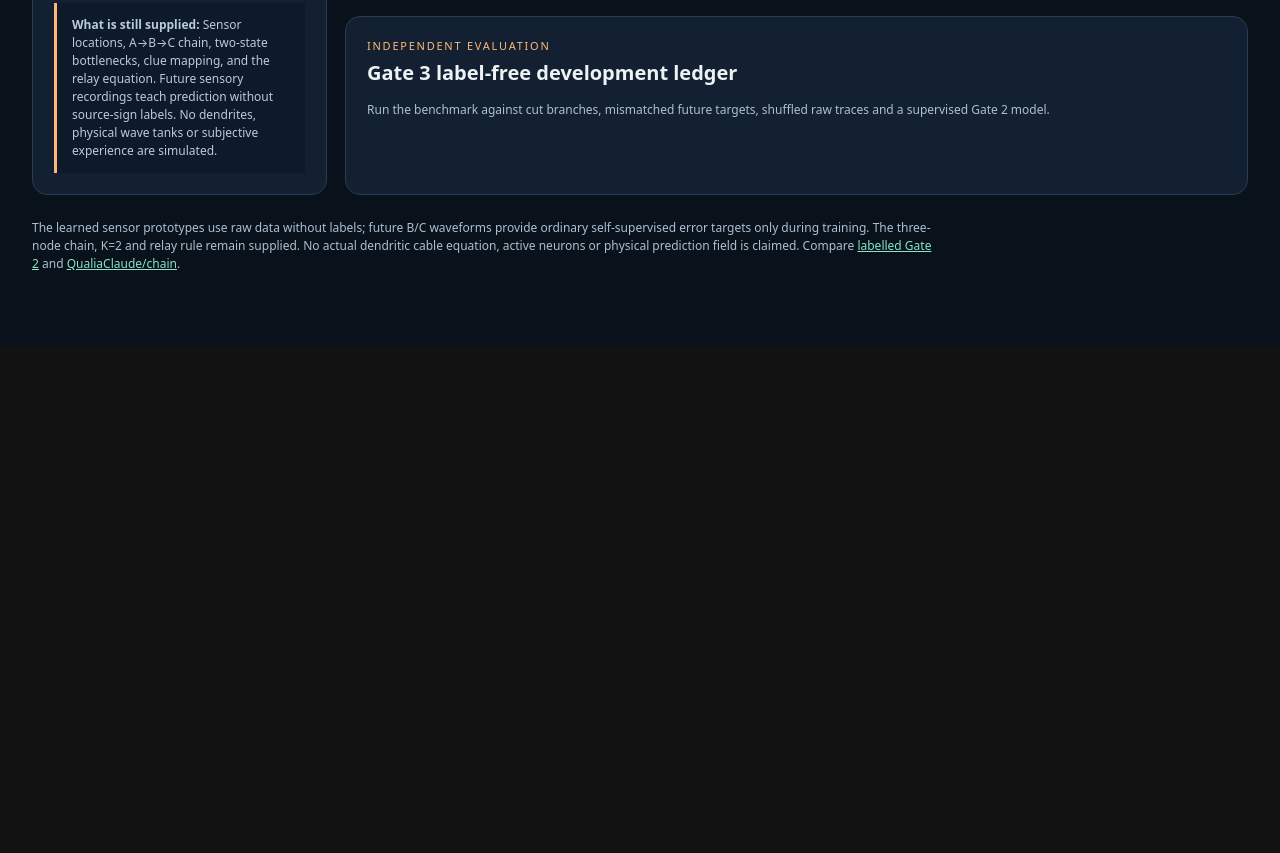
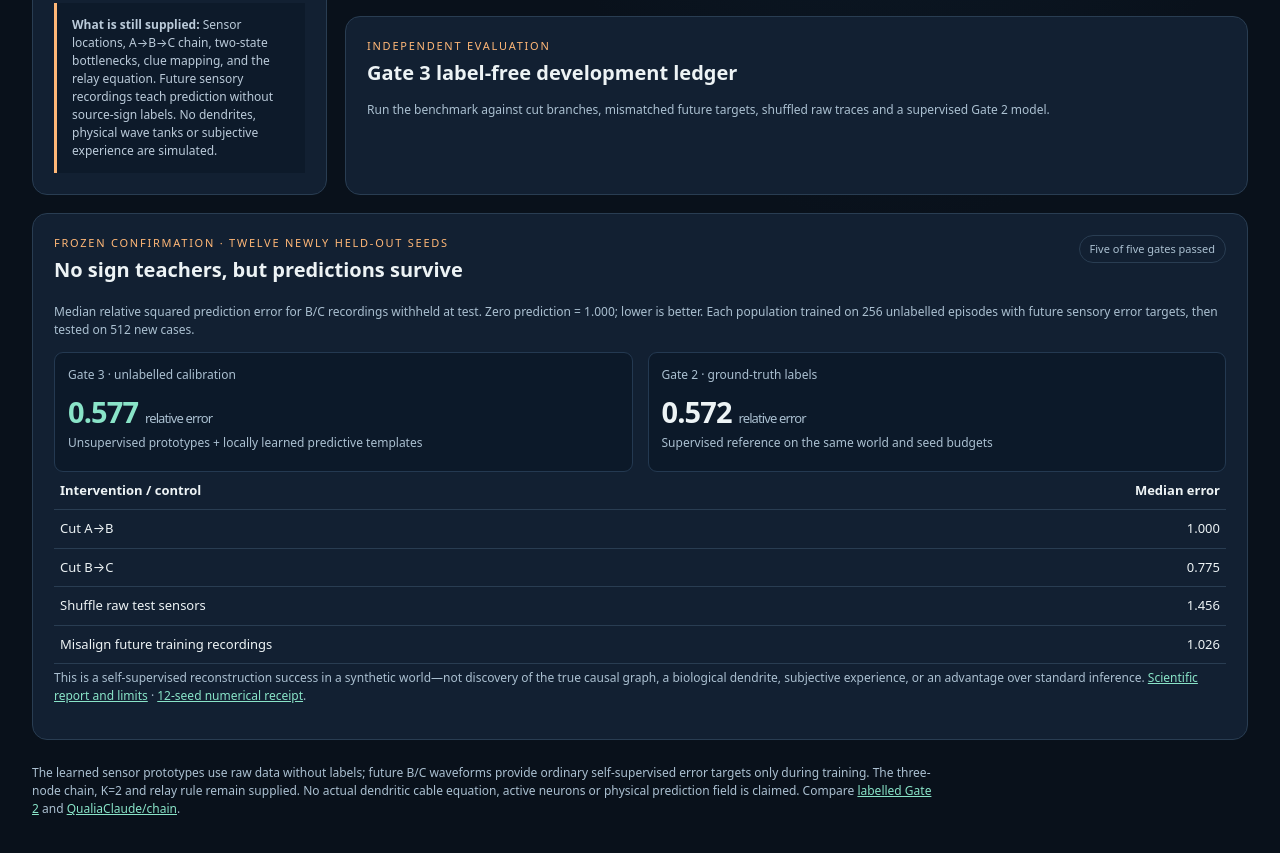
Before and after one commit to anttiluode/QualiaAstra, a plain HTML site: page gate3.html in a window 1280 px wide. Shown: the part 1571-2424 px from the top of the page. Before the commit the page ends 1917 px from the top, so only its background shows below. Drawn offline with Linux system fonts and the light colour scheme.

Commit message:
Gate 3 viewer: show frozen twelve-seed confirmation, links and correct header

```diff
--- a/gate3.html
+++ b/gate3.html
@@ -20,7 +20,7 @@ table{width:100%;font-size:13px;border-collapse:collapse}th,td{padding:9px 6px;b
 </style>
 </head>
 <body><main>
-<header><div class="brand">Qualia<span style="color:var(--orange)">Astra</span> <span style="color:var(--sub)">/ Gate 02</span></div><nav class="nav"><a href="./index.html">Gate 1</a><a href="./gate2.html">Gate 2</a><a href="https://github.com/anttiluode/QualiaAstra/blob/main/docs/GATE3_PROTOCOL.md">Protocol & limits</a><a href="https://github.com/anttiluode/QualiaAstra">Source</a></nav></header>
+<header><div class="brand">Qualia<span style="color:var(--orange)">Astra</span> <span style="color:var(--sub)">/ Gate 03</span></div><nav class="nav"><a href="./index.html">Gate 1</a><a href="./gate2.html">Gate 2</a><a href="https://github.com/anttiluode/QualiaAstra/blob/main/docs/GATE3_PROTOCOL.md">Protocol & limits</a><a href="https://github.com/anttiluode/QualiaAstra">Source</a></nav></header>
 <section class="intro"><div class="eyebrow">Unlabelled traces → predictive error → hidden sensor reconstruction</div><h1>Can a world learn without labels?</h1>
 <p>Two interference sensors discover two states from their own raw waveforms, without source-sign labels. When B and C are actually observed during training, their future-minus-prediction errors shape the internal decoder. At test, only raw sensors and a clue at A remain.</p>
 <span class="badge">Self-supervised development · no labels or sign teachers</span></section>
@@ -50,7 +50,17 @@ table{width:100%;font-size:13px;border-collapse:collapse}th,td{padding:9px 6px;b
 <p class="small" id="error">The meaningful target is the predicted waveform; cluster polarity is arbitrary and may flip between training seeds.</p></section>
 <section class="panel"><div class="eyebrow">Independent evaluation</div><h2>Gate 3 label-free development ledger</h2><div id="results"><p class="small">Run the benchmark against cut branches, mismatched future targets, shuffled raw traces and a supervised Gate 2 model.</p></div></section>
 </div></div>
-<p class="foot">The learned sensor prototypes use raw data without labels; future B/C waveforms provide ordinary self-supervised error targets only during training. The three-node chain, K=2 and relay rule remain supplied. No actual dendritic cable equation, active neurons or physical prediction field is claimed. Compare <a href="./gate2.html">labelled Gate 2</a> and <a href="https://github.com/anttiluode/QualiaClaude/tree/main/chain">QualiaClaude/chain</a>.</p>
+<section class="panel" style="margin-top:18px">
+<div class="rowhead"><div><div class="eyebrow">Frozen confirmation · twelve newly held-out seeds</div><h2>No sign teachers, but predictions survive</h2></div><span class="badge">Five of five gates passed</span></div>
+<p class="small">Median relative squared prediction error for B/C recordings withheld at test. Zero prediction = 1.000; lower is better. Each population trained on 256 unlabelled episodes with future sensory error targets, then tested on 512 new cases.</p>
+<div class="cols">
+<div class="box"><p class="small">Gate 3 · unlabelled calibration</p><div class="score" style="color:var(--cyan)">0.577 <small>relative error</small></div><p class="small">Unsupervised prototypes + locally learned predictive templates</p></div>
+<div class="box"><p class="small">Gate 2 · ground-truth labels</p><div class="score">0.572 <small>relative error</small></div><p class="small">Supervised reference on the same world and seed budgets</p></div>
+</div>
+<table><thead><tr><th>Intervention / control</th><th>Median error</th></tr></thead>
+<tbody><tr><td>Cut A→B</td><td>1.000</td></tr><tr><td>Cut B→C</td><td>0.775</td></tr><tr><td>Shuffle raw test sensors</td><td>1.456</td></tr><tr><td>Misalign future training recordings</td><td>1.026</td></tr></tbody></table>
+<p class="small">This is a self-supervised reconstruction success in a synthetic world—not discovery of the true causal graph, a biological dendrite, subjective experience, or an advantage over standard inference. <a href="https://github.com/anttiluode/QualiaAstra/blob/main/docs/GATE3_RESULTS.md">Scientific report and limits</a> · <a href="https://github.com/anttiluode/QualiaAstra/blob/main/results/gate3_confirmation.json">12-seed numerical receipt</a>.</p>
+</section><p class="foot">The learned sensor prototypes use raw data without labels; future B/C waveforms provide ordinary self-supervised error targets only during training. The three-node chain, K=2 and relay rule remain supplied. No actual dendritic cable equation, active neurons or physical prediction field is claimed. Compare <a href="./gate2.html">labelled Gate 2</a> and <a href="https://github.com/anttiluode/QualiaClaude/tree/main/chain">QualiaClaude/chain</a>.</p>
 </main>
 <script src="./gate2_engine.js"></script><script src="./gate3_engine.js"></script><script>
 "use strict";
```
